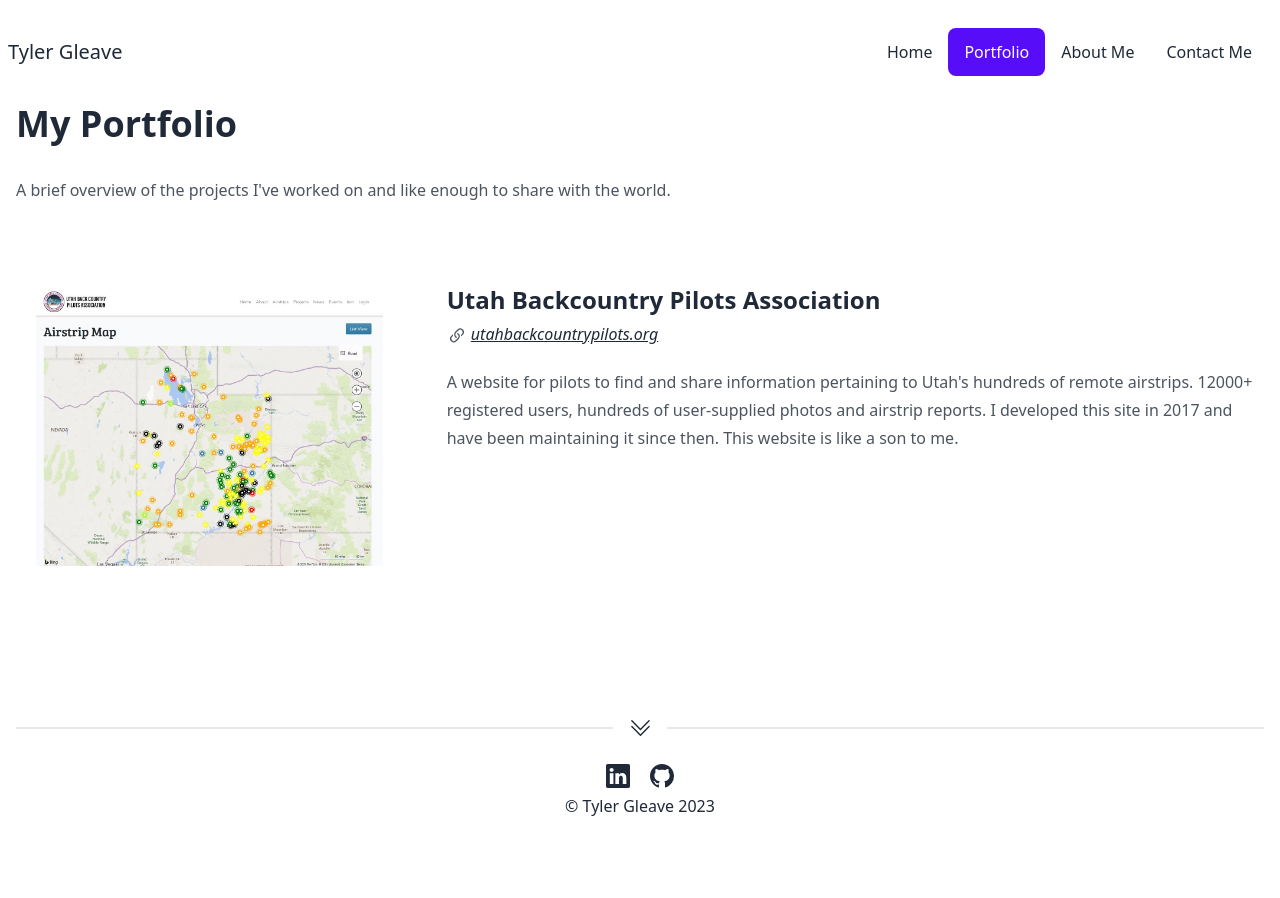
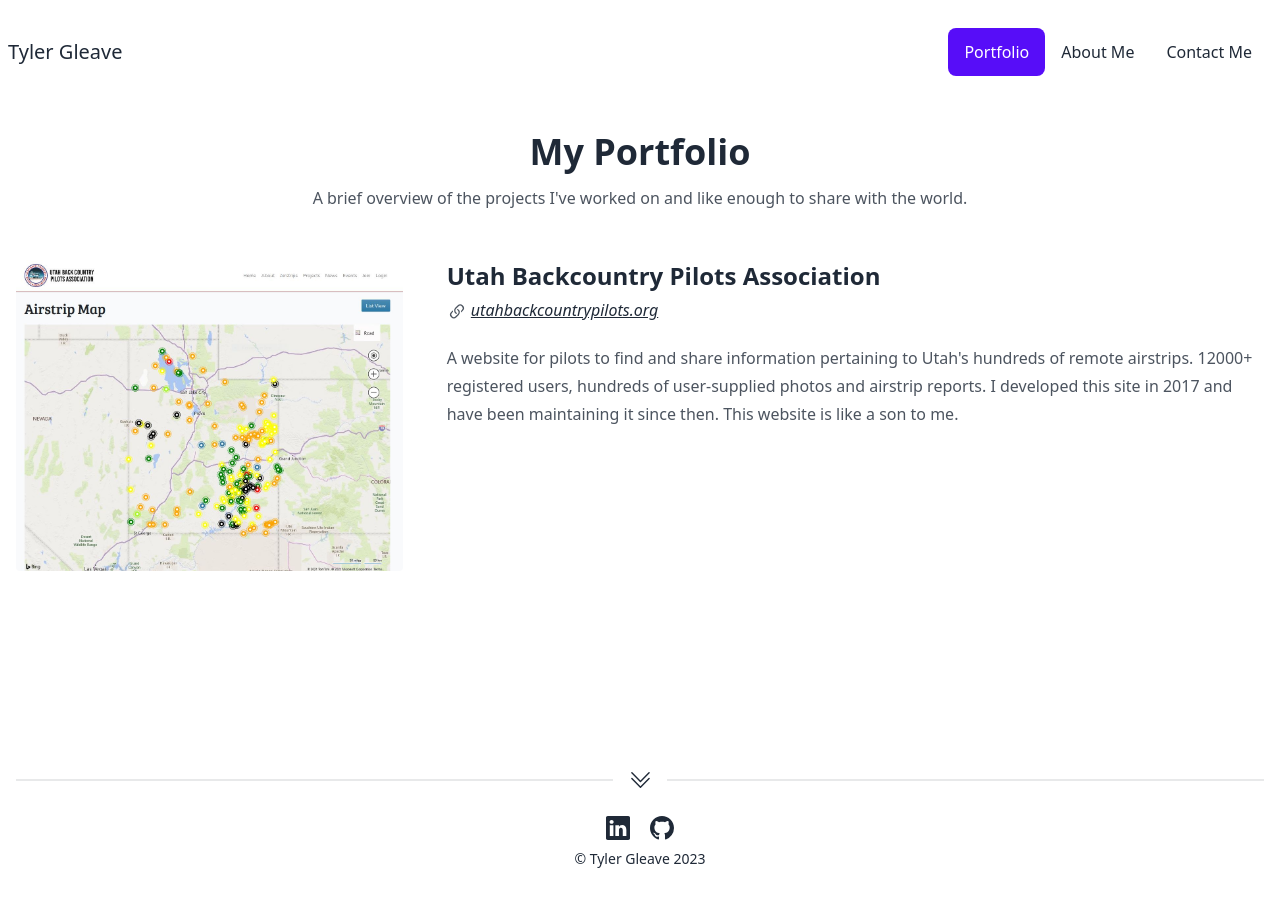
Before and after one commit to tylergleave/tylergleave, a SvelteKit app: page /portfolio in a window 1280 px wide. Before the commit the page ends 830 px from the top, so only its background shows below. Built offline with nearby package versions, Linux system fonts and the light colour scheme.

Commit message:
Make spacing less bad.

```diff
--- a/src/routes/+layout.svelte
+++ b/src/routes/+layout.svelte
@@ -9,9 +9,6 @@
     </div>
     <div class="flex-none">
       <ul class="menu menu-horizontal px-1">
-        <li>
-            <a class:active={$page.url.pathname==='/'} href="/">Home</a>
-        </li>
         <li>
             <a class:active={$page.url.pathname==='/portfolio'} href="/portfolio">Portfolio</a>
         </li>
@@ -30,7 +27,7 @@
 </main>
 
 <footer>
-  <div class="container text-center mx-auto">
+  <div class="container text-center mx-auto mt-10">
     <div class="divider mb-7">
       <svg xmlns="http://www.w3.org/2000/svg" width="48" height="48" fill="currentColor" class="bi bi-chevron-double-down" viewBox="0 0 16 16">
         <path fill-rule="evenodd" d="M1.646 6.646a.5.5 0 0 1 .708 0L8 12.293l5.646-5.647a.5.5 0 0 1 .708.708l-6 6a.5.5 0 0 1-.708 0l-6-6a.5.5 0 0 1 0-.708z"/>
@@ -48,9 +45,9 @@
       </svg>
     </a>
   </div>
-  <div class="mb-3">
+  <div class="mb-7">
     <div class="text-center">
-      <span class="text-muted small">© Tyler Gleave {new Date().getFullYear() }</span>
+      <span class="text-muted text-sm">© Tyler Gleave {new Date().getFullYear() }</span>
     </div>
   </div>
 </footer>
--- a/src/routes/portfolio/+page.svelte
+++ b/src/routes/portfolio/+page.svelte
@@ -4,14 +4,16 @@
 
 <div class="container">
   <div class="prose max-w-none">
-    <h1>My Portfolio</h1>
-    <p>A brief overview of the projects I've worked on and like enough to share with the world.</p>
-    <div class="grid grid-cols-3 gap-11 mt-8">
-      <div class="p-5">
-        <img class="rounded" src="/images/portfolio/ubcp/airstrip_map.jpg" alt="Utah Backcountry Pilots Association airstrip map" />
+    <div class="text-center mt-8 md:mt-12 mb-12">
+      <h1 class="mb-3">My Portfolio</h1>
+      <p class="mt-0">A brief overview of the projects I've worked on and like enough to share with the world.</p>
+    </div>
+    <div class="grid grid-cols-1 md:grid-cols-3 gap-6 md:gap-11 mt-6 md:mt-12">
+      <div>
+        <img class="rounded my-0" src="/images/portfolio/ubcp/airstrip_map.jpg" alt="Utah Backcountry Pilots Association airstrip map" />
       </div>
       <div class="col-span-2">
-        <h2 class="mb-1">Utah Backcountry Pilots Association</h2>
+        <h2 class="mt-0 mb-1">Utah Backcountry Pilots Association</h2>
         <p class="italic">
           <svg xmlns="http://www.w3.org/2000/svg" width="20" height="20" fill="currentColor" class="bi bi-link-45deg inline" viewBox="0 0 16 16">
             <path d="M4.715 6.542 3.343 7.914a3 3 0 1 0 4.243 4.243l1.828-1.829A3 3 0 0 0 8.586 5.5L8 6.086a1.002 1.002 0 0 0-.154.199 2 2 0 0 1 .861 3.337L6.88 11.45a2 2 0 1 1-2.83-2.83l.793-.792a4.018 4.018 0 0 1-.128-1.287z"/>
```
